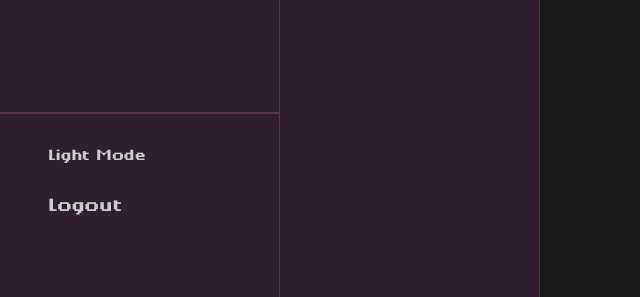
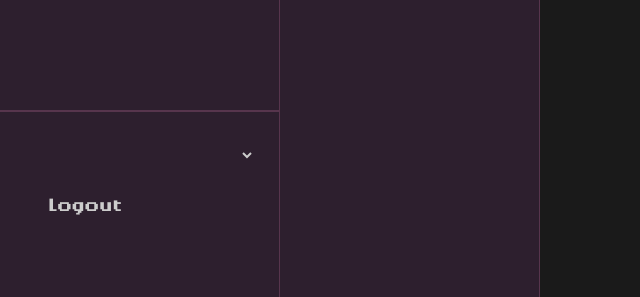
Before and after one commit to mariamsa02/ReviewApp, a Flask app: page /new in a window 1280 px wide. Shown: the part 503-800 px from the top of the page, without its empty margins (0-640 px from the left). Run offline with Flask 3, Linux system fonts and the light colour scheme; a user stored in the database is signed in; tables that the repository leaves empty hold one stand-in row (values such as "Sample post").

Commit message:
Improved theme toggle, added column "theme" to User table, made theme consistent across pages and sessions.

```diff
--- a/flask_app/models.py
+++ b/flask_app/models.py
@@ -11,6 +11,7 @@ class User(db.Model, UserMixin):
     id = db.Column(db.Integer, primary_key=True)
     username = db.Column(db.String(20), unique=True, nullable=False)
     password = db.Column(db.String(80), nullable=False)
+    theme = db.Column(db.String(20), nullable=False, default='dark-mode')
 
     # author = user
     # using backref to be able to pull up which user wrote specific reviews with review.author
--- a/flask_app/routes.py
+++ b/flask_app/routes.py
@@ -25,7 +25,9 @@ def home():
         },
         {'id': 3,
          'title': 'Kuroshitsuji: Book of Murder',
-         'content': 'murder mystery story orchestrated by the queen to beef with a 13 year old, featuring anime arthur conan doyle, who ends up getting traumatized to ensure Sebastians son always has his books to read. Yay.',
+         'content':
+             'murder mystery story orchestrated by the queen to beef with a 13 year old, featuring anime arthur conan doyle, who ends up getting traumatized to ensure Sebastians son always has his books to read.Yay.',
+
          'rating': 3,
          'image_url': 'https://m.media-amazon.com/images/M/MV5BZTJjMGUyN2ItYjBiNy00OGMyLWJhYTItOGJiMmQ5NjU1NDIzXkEyXkFqcGc@._V1_FMjpg_UX522_.jpg',
          'date_posted': '2026-02-13'}
@@ -135,6 +137,14 @@ def login():
     return render_template('login.html', form=form)
 
 
+@app.route("/theme", methods=['POST'])
+@login_required
+def set_theme():
+    theme = request.json.get('theme')
+    current_user.theme = theme
+    db.session.commit()
+    return jsonify({'status': 'ok'})
+
 @app.route("/logout", methods=['GET', 'POST'])
 @login_required
 def logout():
--- a/flask_app/static/new.js
+++ b/flask_app/static/new.js
@@ -3,8 +3,23 @@ let currentCategory = "Movie";
 
 document.addEventListener('DOMContentLoaded', () => {
 
-    document.getElementById('theme-toggle').addEventListener('click', () => {
-    document.body.classList.toggle('light-mode');
+    const themeSelect = document.getElementById('theme-toggle');
+    themeSelect.value = document.body.className;
+
+    themeSelect.addEventListener('change', (event) => {
+        const theme = event.target.value;
+        if (theme === 'light-mode') {
+                document.body.classList.add('light-mode');
+        }
+        else {
+                document.body.classList.remove('light-mode');
+        }
+        fetch('/theme', {
+        method: 'POST',
+        headers: { 'Content-Type': 'application/json' },
+        body: JSON.stringify({ theme: theme })
+    });
+
     });
 
     // element selectors
@@ -26,12 +41,15 @@ document.addEventListener('DOMContentLoaded', () => {
         resultsDiv.innerHTML = "";
         searchInput.value = "";
 
-
         const textEl = btn.querySelector('.sidebar-text');
         const text = textEl ? textEl.innerText : "";
 
-            categoryBtns.forEach(b => b.style.background = "");
+        categoryBtns.forEach(function(button) {
+            button.style.background = "";
+            button.style.color = "";
+        });
         btn.style.background = "var(--accent-color)";
+        btn.style.color = "var(--text-white)";
 
             // match the text to the category name. Should probably be the same.
             if (text === "Movies") currentCategory = "Movie";
@@ -41,7 +59,6 @@ document.addEventListener('DOMContentLoaded', () => {
             if (searchTitle) searchTitle.innerHTML = `Search for ${text}`;
         });
     });
-
 
 
     if (searchBtn) {
--- a/flask_app/templates/new.html
+++ b/flask_app/templates/new.html
@@ -7,7 +7,7 @@
     <link rel="stylesheet" href="../static/style.css">
 
 </head>
-<body>
+<body class="{{ current_user.theme }}">
 <nav class="sidebar" id="sidebar">
         <div class="sidebar-header">
             <img src="../static/images/logo.png" alt="star_logo" class="sidebar-logo">
@@ -21,9 +21,12 @@
         </ul>
         <ul class="sidebar-footer">
             <li class="nav-item">
-            <button id="theme-toggle" class="nav-link">
-                <span class="nav-text">Light Mode</span>
-            </button>
+                <!--Select used instead of buttons-->
+                <!--Ideally there will be multiple themes-->
+                <select id="theme-toggle" class="nav-link">
+                    <option value="dark-mode">Dark Mode</option>
+                    <option value="light-mode">Light Mode</option>
+                </select>
             </li>
             <li class="nav-item">
                 <a href="{{url_for('logout')}}" class="nav-link">
```
Also changed, not shown: flask_app/static/home.js (+19 -2 lines), flask_app/templates/home.html (+7 -6 lines). Lines whose indentation alone changed are shown as unchanged.
